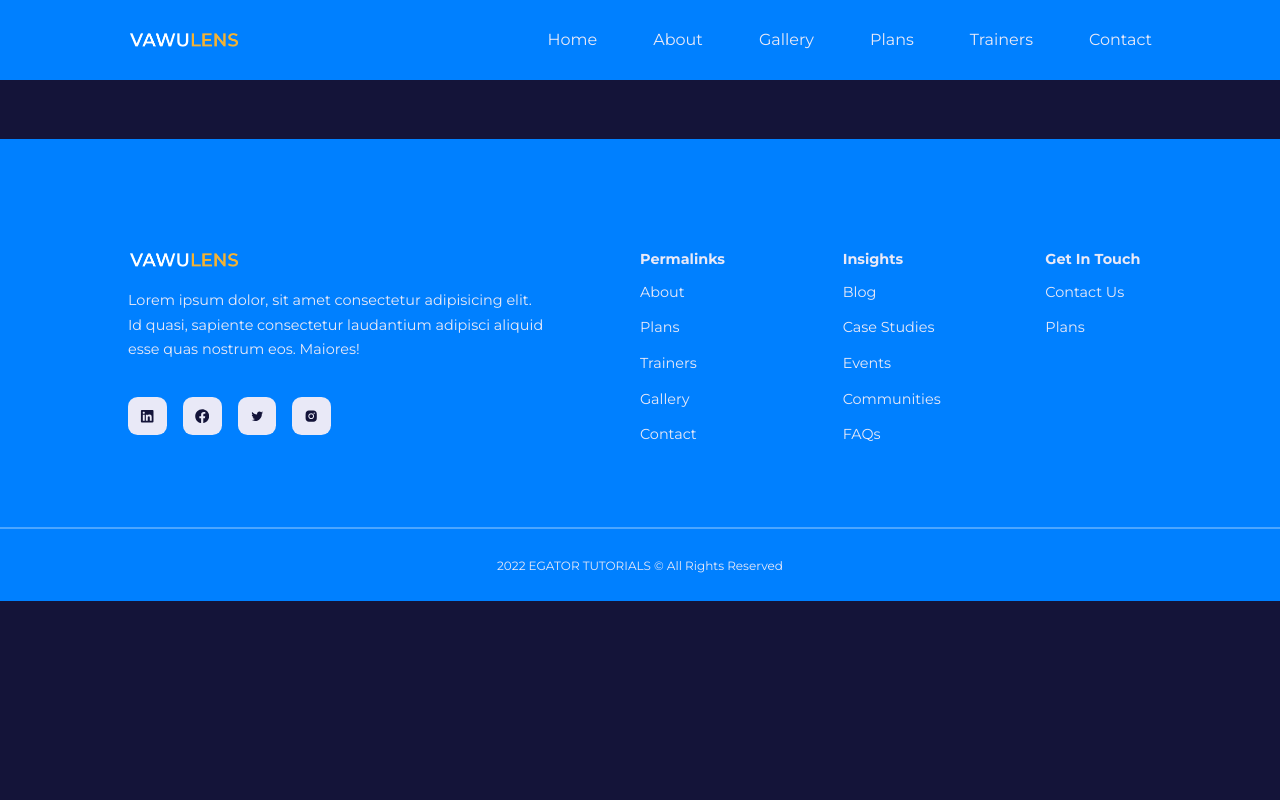
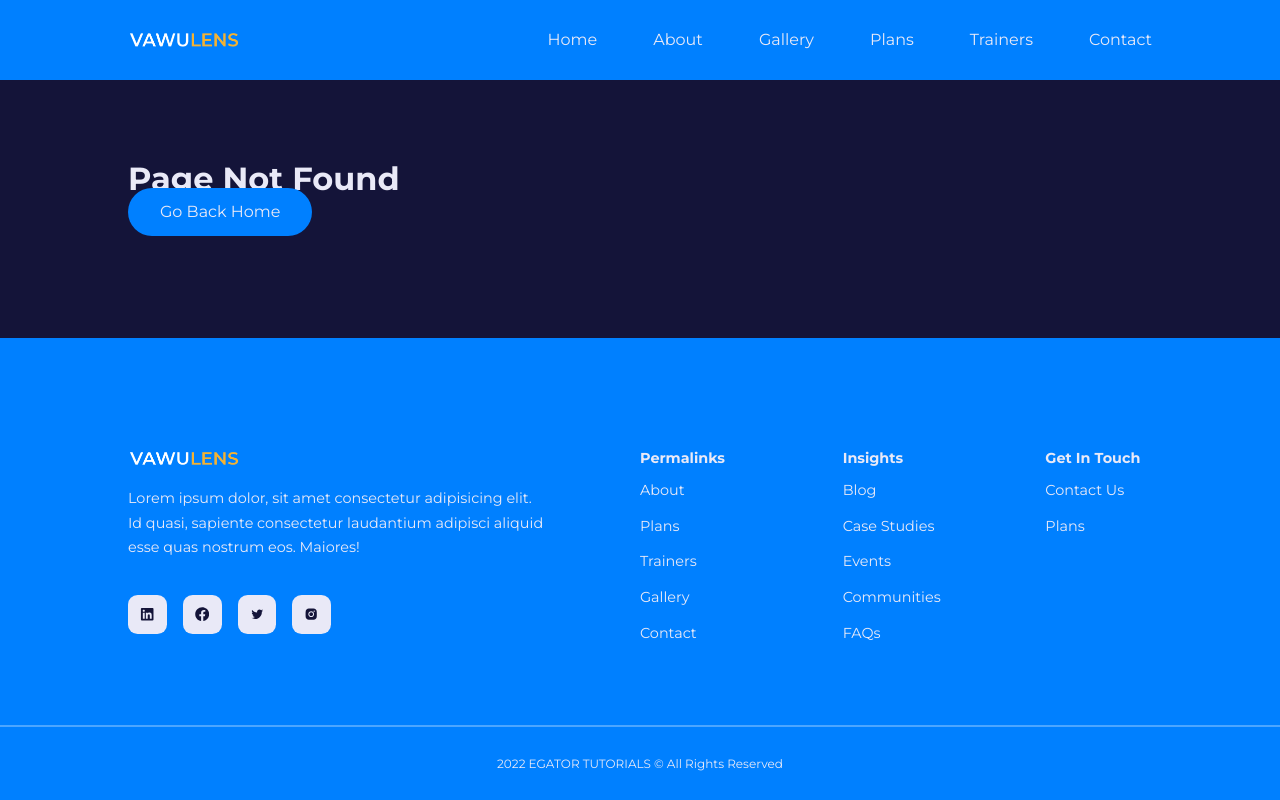
Before and after one commit to sanic16/gym-react-website, a React (Vite) app: page /programs/111 in a window 1280 px wide. Built offline with nearby package versions, Linux system fonts and the light colour scheme.

Commit message:
Adding redirect

```diff
--- a/src/pages/not_found/NotFound.tsx
+++ b/src/pages/not_found/NotFound.tsx
@@ -1,8 +1,17 @@
+import { Link } from 'react-router-dom'
+
 import './notFound.css'
 
 const NotFound = () => {
   return (
-    <div>NotFound</div>
+    <section>
+      <div className="container notfound__container">
+        <h2>Page Not Found</h2>
+        <Link to='/' className='btn'>
+          Go Back Home
+        </Link>
+      </div>
+    </section>
   )
 }
 
```
Also changed, not shown: vercel.json (added).
